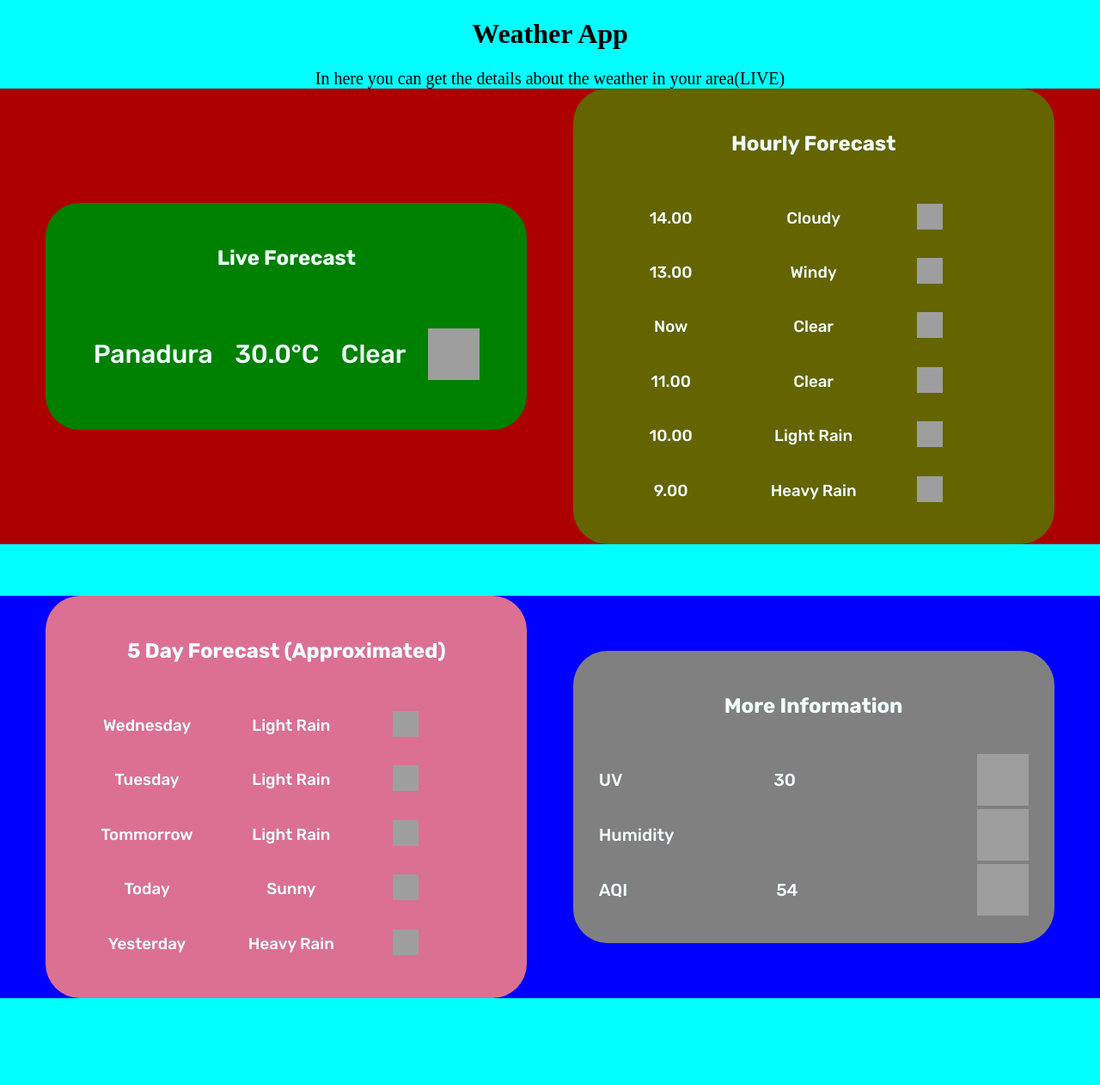
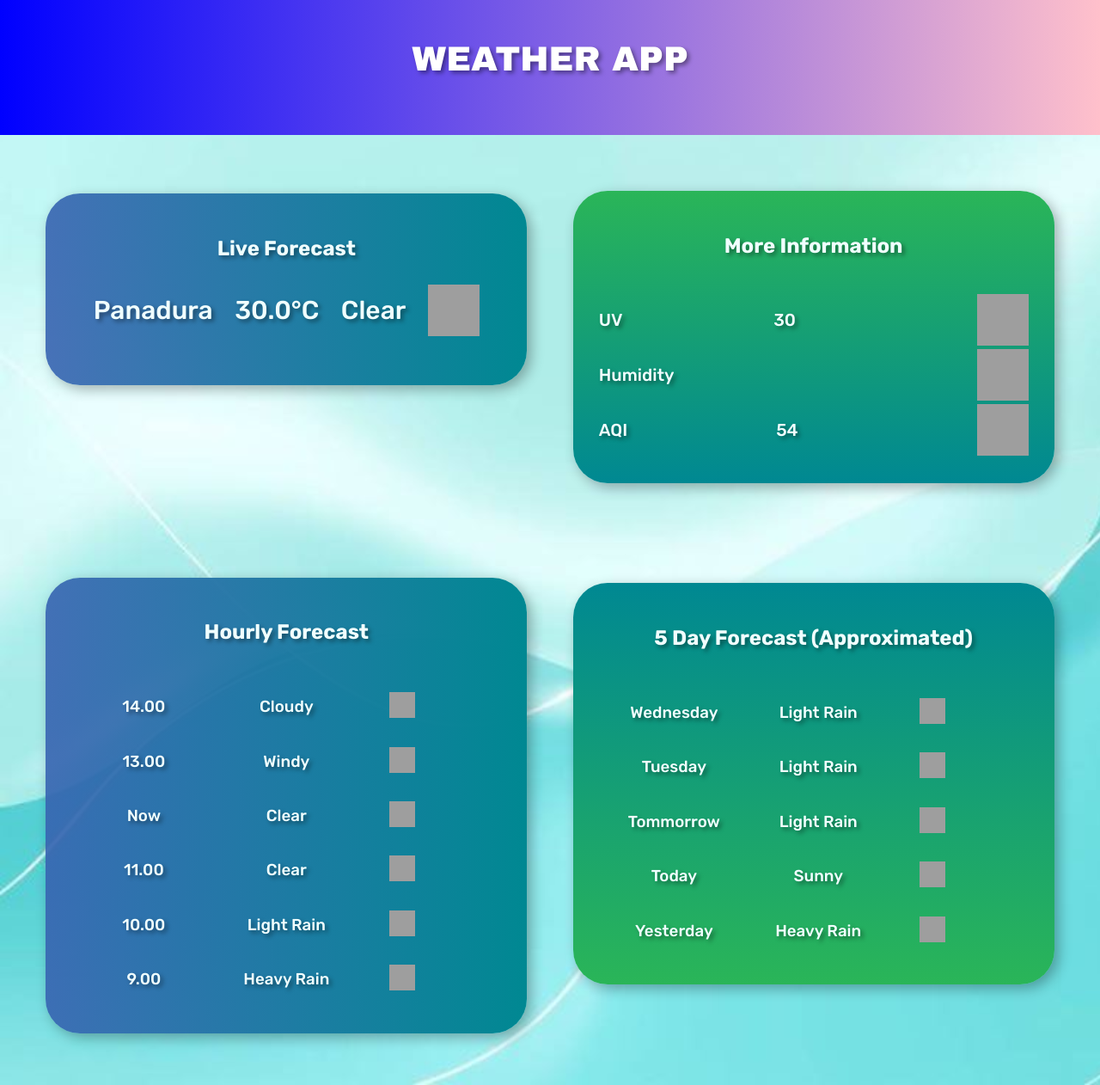
Before and after one commit to PesanduJayasinghe/Weather, a plain HTML site: page index.html in a window 1280 px wide. Shown: the whole page at 86% size. Before the commit the page ends 1161 px from the top, so only its background shows below. Drawn offline with Linux system fonts and the light colour scheme; grey boxes are pictures that could not be loaded; a web font is replaced by a local one.

Commit message:
finished adding main css

```diff
--- a/assets/css/style.css
+++ b/assets/css/style.css
@@ -1,14 +1,24 @@
 /*h2 & h3*/
 @import url('https://fonts.googleapis.com/css2?family=Rubik:ital,wght@0,300..900;1,300..900&display=swap');
-
+/*h1*/
+@import url('https://fonts.googleapis.com/css2?family=Archivo+Black&family=DM+Serif+Text:ital@0;1&family=Noto+Serif:ital,wght@0,100..900;1,100..900&family=Rubik:wght@700&display=swap');
 
 body {
-    background-color: aqua;
+    background-color: rgb(173, 212, 206);
+    background: url(/assets/images/1.jpg);
+    /* background-repeat: no-repeat; */
+    background-size: cover;
     margin: 0%;
 }
 
-h1{
-   text-align: center;
+h1 {
+    text-align: center;
+    font-family: "Archivo Black", sans-serif;
+    font-weight: 400;
+    font-size: 40px;
+    color: white;
+    text-transform: uppercase;
+    text-shadow: 3px 3px 5px rgba(0, 0, 0, 0.4)
 }
 
 h2 {
@@ -19,6 +29,7 @@ h2 {
     color: azure;
     margin-bottom: 40px;
     text-align: center;
+    text-shadow: 3px 3px 5px rgba(0, 0, 0, 0.4)
 }
 
 h3 {
@@ -28,9 +39,10 @@ h3 {
     font-style: normal;
     color: azure;
     text-align: center;
+    text-shadow: 3px 3px 5px rgba(0, 0, 0, 0.4)
 }
 
-h4{
+h4 {
     font-family: "Rubik", sans-serif;
     font-optical-sizing: auto;
     font-weight: 500;
@@ -38,37 +50,40 @@ h4{
     color: azure;
     text-align: center;
     font-size: 30px;
+    text-shadow: 3px 3px 5px rgba(0, 0, 0, 0.4)
 }
 
-p{
- font-family: "Rubik", sans-serif;
+p {
+    font-family: "Rubik", sans-serif;
     font-optical-sizing: auto;
     font-weight: 500;
     font-style: normal;
     color: azure;
     text-align: center;
     font-size: 20px;
+    text-shadow: 3px 3px 5px rgba(0, 0, 0, 0.4)
 
 }
 
-header {
-    text-align: center;
-    font-size: 20px;
-}
-
-img{
+img {
     height: 30px;
     width: 30px;
     margin-left: 35px;
 }
 
-td{
+td {
     width: 100px;
 
 }
 
+.headerTag {
+    background: linear-gradient(to right, blue,pink);
+    padding-top: 20px;
+    padding-bottom: 40px;
+}
+
+
 .firstDiv {
-    background-color: rgb(172, 0, 0);
     display: flex;
     flex-direction: row;
     justify-content: space-evenly;
@@ -77,41 +92,46 @@ td{
 }
 
 .secondDiv {
-    background-color: blue;
     display: flex;
     flex-direction: row;
     flex-direction: row;
     justify-content: space-evenly;
     align-items: center;
+    padding-bottom: 60px;
 }
 
 .liveData {
-    background-color: green;
+    background: linear-gradient(to right,rgba(54, 98, 176, 0.898),rgb(0, 136, 146));
     padding: 30px;
     border-radius: 40px;
     width: 500px;
     display: flex;
     flex-direction: column;
+    box-shadow: 5px 5px 15px rgba(0, 0, 0, 0.3);
+    margin-top: -45px;
 }
 
-.liveLayoutCustom{
+.liveLayoutCustom {
     display: flex;
     flex-direction: row;
     align-items: center;
     justify-content: space-evenly;
-    gap:0 10px 0 10px;
+    gap: 0 10px 0 10px;
+
 }
 
 .hourlyData {
-    background-color: rgb(100, 100, 0);
+    background: linear-gradient(to right,rgba(54, 98, 176, 0.898),rgb(0, 136, 146));
     padding: 30px;
     border-radius: 40px;
     width: 500px;
     display: flex;
     flex-direction: column;
+    box-shadow: 5px 5px 15px rgba(0, 0, 0, 0.3);
+    margin-top: 50px;
 }
 
-.hourlyDataCustomise{
+.hourlyDataCustomise {
     display: flex;
     justify-content: space-evenly;
     align-items: center;
@@ -119,31 +139,35 @@ td{
 }
 
 .weeklyData {
-    background-color: palevioletred;
+    background: linear-gradient(to top,rgb(42, 181, 88),rgb(0, 136, 146));
     padding: 30px;
     border-radius: 40px;
     width: 500px;
     display: flex;
     flex-direction: column;
+    box-shadow: 5px 5px 15px rgba(0, 0, 0, 0.3);
 }
 
 .otherData {
-    background-color: grey;
+    background: linear-gradient(to bottom,rgb(42, 181, 88),rgb(0, 136, 146));
     padding: 30px;
     padding: 30px;
     border-radius: 40px;
     width: 500px;
     display: flex;
     flex-direction: column;
+    box-shadow: 5px 5px 15px rgba(0, 0, 0, 0.3);
+    margin-top: 65px;
 }
 
-.moreInfo{
+.moreInfo {
     display: flex;
     align-items: center;
     justify-content: space-between;
 
 }
-.infoImages{
+
+.infoImages {
     width: 60px;
     height: 60px;
 }
--- a/index.html
+++ b/index.html
@@ -9,14 +9,14 @@
 </head>
 
 <body>
+    <div class="headerTag">
     <h1>Weather App</h1>
-
-    <header>In here you can get the details about the weather in your area(LIVE)</header>
+    </div>
 
     <div class="firstDiv">
         <div class="liveData">
 
-            <h2>Live Forecast</h2>
+            <h2 style="margin-bottom: 0%;">Live Forecast</h2>
 
             <div class="liveLayoutCustom">
                 <h4>Panadura</h4>
@@ -29,7 +29,35 @@
 
         </div>
 
-        <div class="hourlyData">
+        <div class="otherData">
+            <h2>More Information</h2>
+
+            <div class="moreInfo">
+                <p>UV</p>
+                <p>30</p>
+                <img src="https://img.icons8.com/?size=100&id=NqHVIKFpZF9c&format=png&color=000000" alt="" srcset=""
+                    class="infoImages">
+            </div>
+
+            <div class="moreInfo">
+                <p>Humidity</p>
+                <img src="https://img.icons8.com/?size=100&id=ifNCynmGXOFJ&format=png&color=000000" alt=""
+                    class="infoImages">
+            </div>
+
+            <div class="moreInfo">
+                <p>AQI</p>
+                <p>54</p>
+                <img src="https://img.icons8.com/?size=100&id=S6rvNbebKM9i&format=png&color=000000" alt="" srcset=""
+                    class="infoImages">
+            </div>
+
+        </div>
+    </div>
+
+    <div class="secondDiv">
+
+         <div class="hourlyData">
             <h2>Hourly Forecast</h2>
 
             <table>
@@ -99,9 +127,7 @@
             </table>
 
         </div>
-    </div>
 
-    <div class="secondDiv">
         <div class="weeklyData">
             <h2>5 Day Forecast (Approximated)</h2>
 
@@ -164,30 +190,9 @@
 
         </div>
 
-        <div class="otherData">
-            <h2>More Information</h2>
 
-            <div class="moreInfo">
-                <p>UV</p>
-                <p>30</p>
-                <img src="https://img.icons8.com/?size=100&id=NqHVIKFpZF9c&format=png&color=000000" alt="" srcset=""
-                    class="infoImages">
-            </div>
 
-            <div class="moreInfo">
-                <p>Humidity</p>
-                <img src="https://img.icons8.com/?size=100&id=ifNCynmGXOFJ&format=png&color=000000" alt=""
-                    class="infoImages">
-            </div>
 
-            <div class="moreInfo">
-                <p>AQI</p>
-                <p>54</p>
-                <img src="https://img.icons8.com/?size=100&id=S6rvNbebKM9i&format=png&color=000000" alt="" srcset=""
-                    class="infoImages">
-            </div>
-
-        </div>
 
     </div>
 
```
Also changed, not shown: assets/images/1.jpg (added), assets/images/a024a9c90287c9e995f000e1db0c2272.jpg (added).
